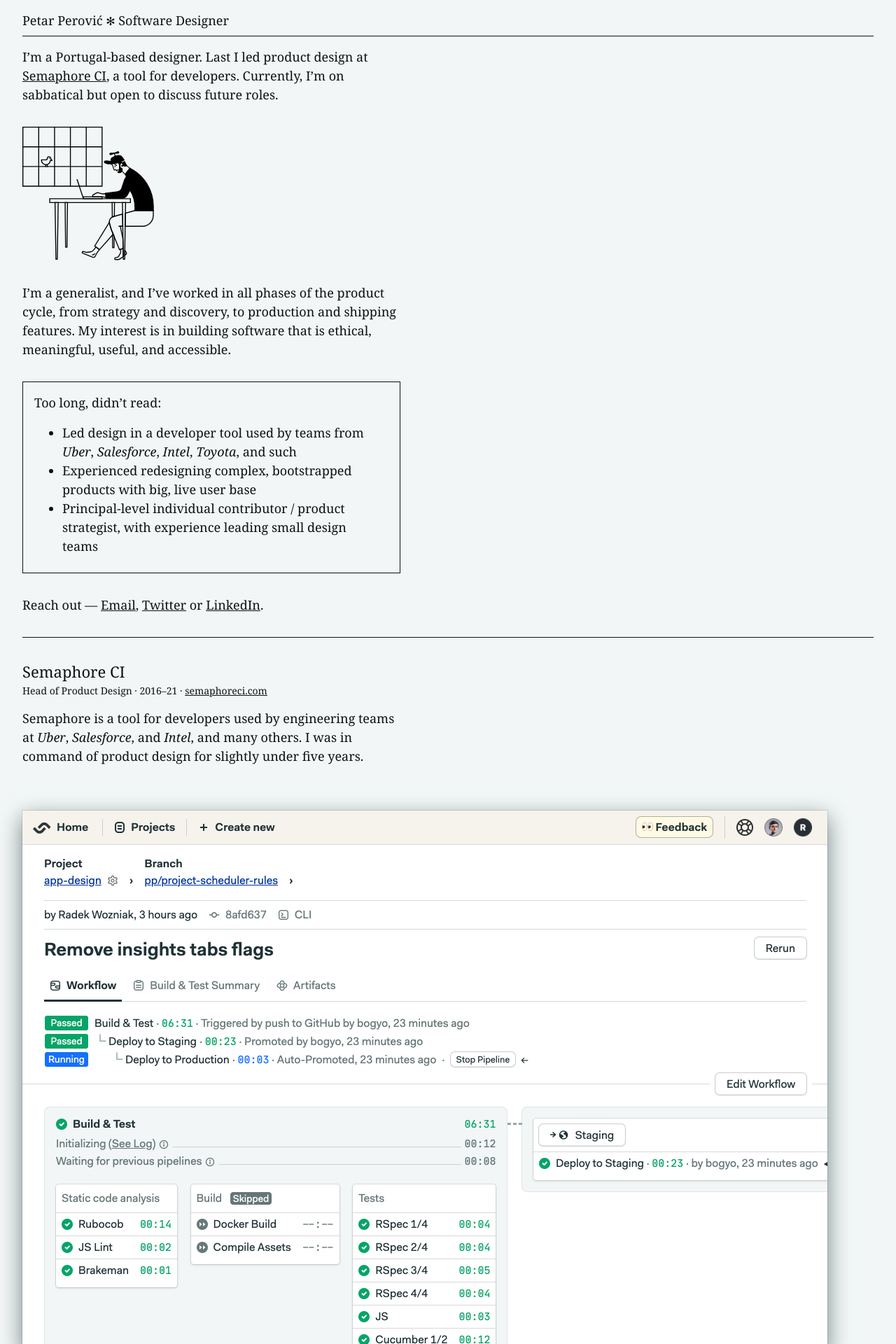
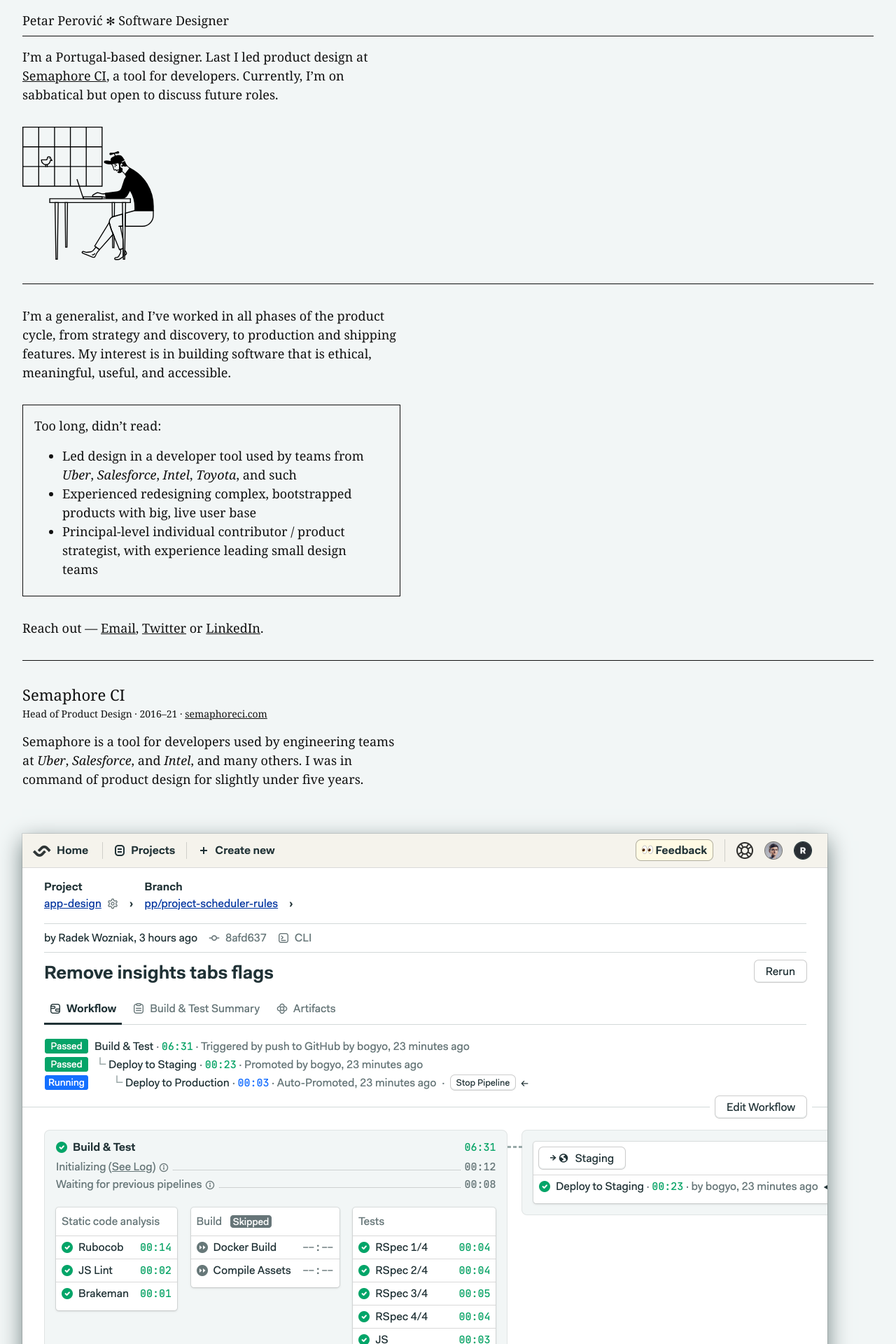
Before and after one commit to ropsii/ropsii.github.io, a Jekyll site: the page built from work.html, in a window 1280 px wide. Shown: the top 1920 px of the page at 70% size. Built offline with Jekyll 4.4.1, drawn with Linux system fonts in a browser that asks for light colours; some web fonts are replaced; comment, search, counter and statistics services are not loaded.

Commit message:
work divider, add for balance

```diff
--- a/_layouts/work.html
+++ b/_layouts/work.html
@@ -63,7 +63,7 @@
     <div class="bb pv3 mb4">
         <p class="measure mb4">I’m a Portugal-based designer. Last I led product design at <a href="https://semaphoreci.com">Semaphore&nbsp;CI</a>, a tool for developers. Currently, I’m on sabbatical but open to discuss future roles.</p>
 
-        <div class="mb4">
+        <div class="mb4 bb pb4">
             <img src="{% link /assets/me.svg %}" width="192" height="192" alt="petar perovic" class="db">
         </div>
 
```
